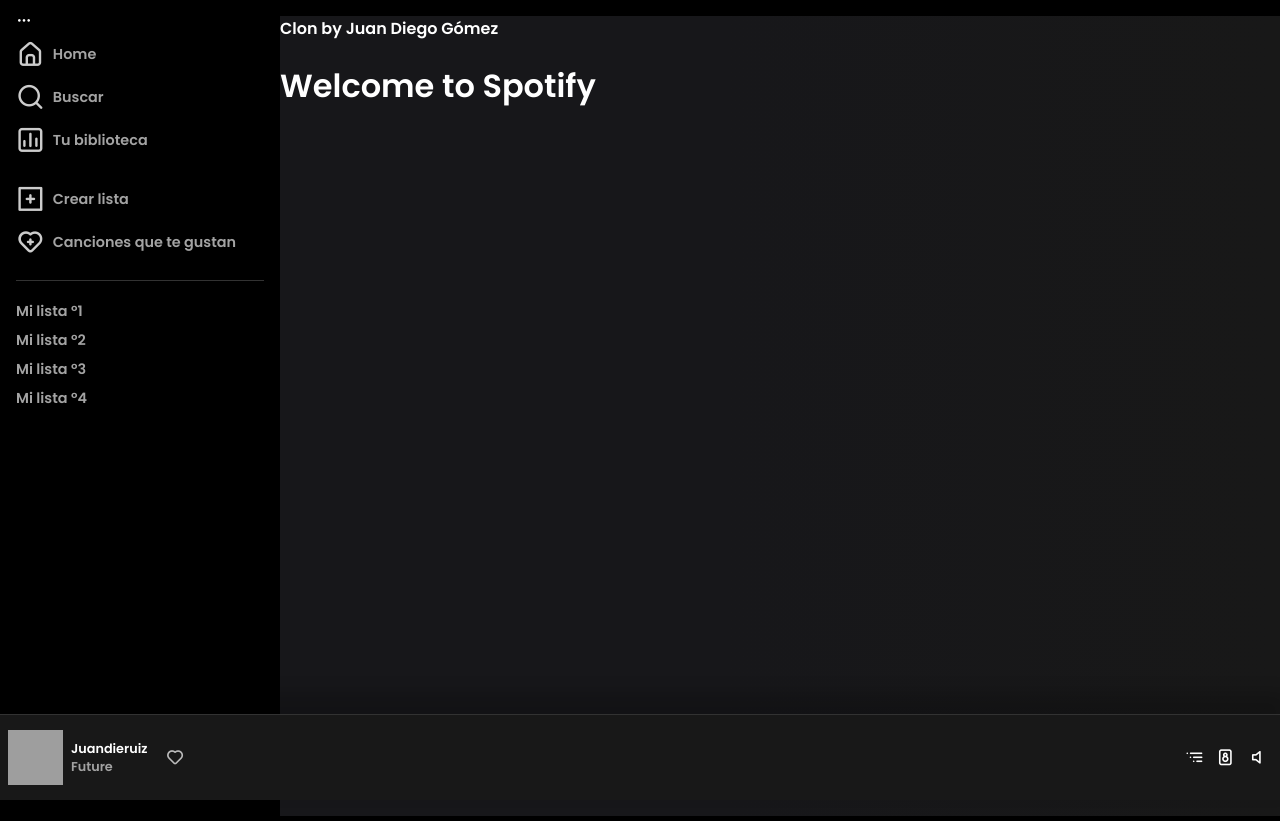
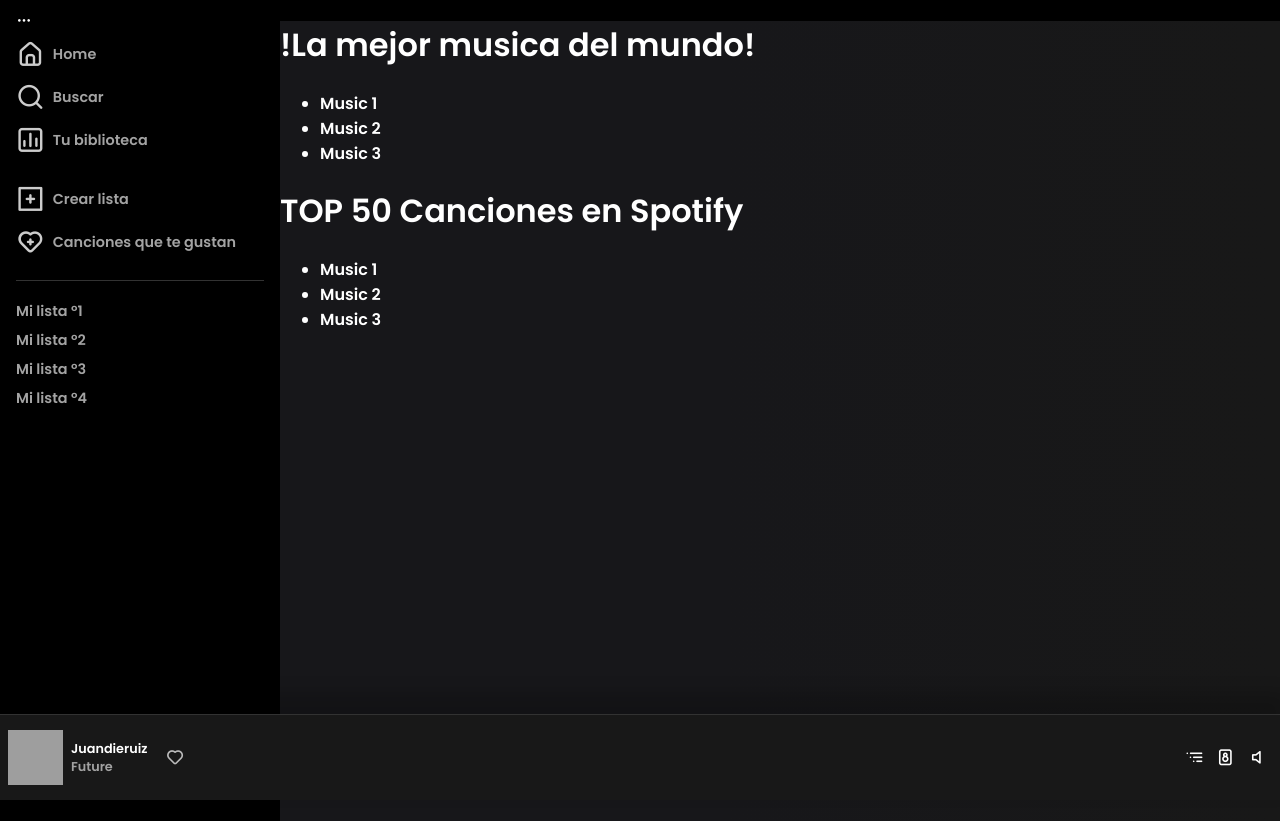
Before and after one commit to Juandieruiz/SpotMusic, an Angular app: page /tracks in a window 1280 px wide. Built offline with nearby package versions, Linux system fonts and the light colour scheme; grey boxes are pictures that could not be loaded.

Commit message:
commit#10 Comunicacion entre componentes

```diff
--- a/src/app/modules/tracks/pages/tracks-page/tracks-page.component.html
+++ b/src/app/modules/tracks/pages/tracks-page/tracks-page.component.html
@@ -1,2 +1,8 @@
-<p>Clon by Juan Diego Gómez</p>
-<h1>Welcome to Spotify</h1>
+<div class="tracks-page">
+    <!-- Seccion Superior (pequeña) -->
+    <app-section-generic [dataTracks]= "mockTracksList" [mode]="'small'" [title]="'!La mejor musica del mundo!'"></app-section-generic>
+
+    <!-- Seccion Inferior -->
+    <app-section-generic [dataTracks]= "mockTracksList" [title]="'TOP 50 Canciones en Spotify'"></app-section-generic>
+
+    </div>
--- a/src/app/modules/tracks/pages/tracks-page/tracks-page.component.ts
+++ b/src/app/modules/tracks/pages/tracks-page/tracks-page.component.ts
@@ -7,6 +7,17 @@
 })
 export class TracksPageComponent implements OnInit {
 
+  mockTracksList = [
+    {
+      name: 'Music 1',
+    },
+    {
+      name: 'Music 2',
+    },
+    {
+      name: 'Music 3',
+    },
+  ]
   constructor() { }
 
   ngOnInit(): void {
--- a/src/app/shared/components/section-generic/section-generic.component.html
+++ b/src/app/shared/components/section-generic/section-generic.component.html
@@ -1 +1,11 @@
-<p>section-generic works!</p>
+<div class="section--generic">
+    <h1 class="section--generic__title">{{title}}</h1>
+
+    <div class="section--generic__player--zone">
+        <ul class="player--list" [ngClass]="{'card-small':mode === 'small','card-big':mode === 'big'}">
+            <li *ngFor="let player of dataTracks">
+                {{player.name}}
+            </li>
+        </ul>
+    </div>
+</div>
--- a/src/app/shared/components/section-generic/section-generic.component.ts
+++ b/src/app/shared/components/section-generic/section-generic.component.ts
@@ -1,4 +1,4 @@
-import { Component, OnInit } from '@angular/core';
+import { Component, Input, OnInit } from '@angular/core';
 
 @Component({
   selector: 'app-section-generic',
@@ -7,6 +7,9 @@
 })
 export class SectionGenericComponent implements OnInit {
 
+    @Input() title: string = '';
+    @Input() mode: 'small' | 'big' = 'big';
+    @Input() dataTracks: Array<any> = [];
   constructor() { }
 
   ngOnInit(): void {
--- a/src/app/shared/shared.module.ts
+++ b/src/app/shared/shared.module.ts
@@ -22,7 +22,9 @@
   exports: [
     SideBarComponent,
     MediaPlayerComponent,
-    HeaderUserComponent
+    HeaderUserComponent,
+    CardPlayerComponent,
+    SectionGenericComponent
   ]
 })
 export class SharedModule { }
```
Also changed, not shown: src/app/modules/tracks/tracks.module.ts (+5 -2 lines), 1 other file (tests, documents, lock files or other folders).
